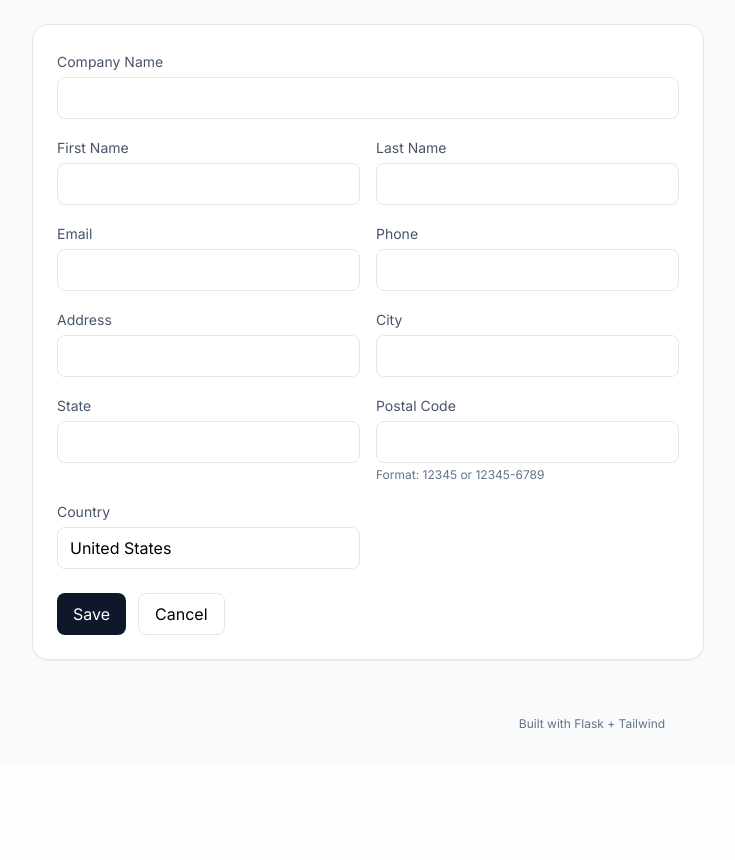
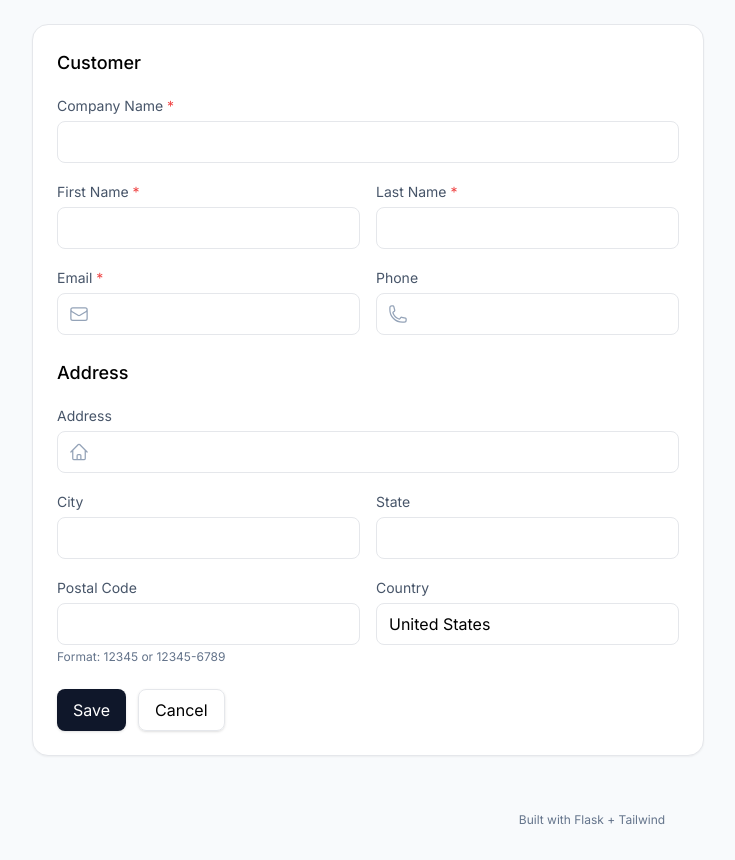
Before and after one commit to hasnakamadan/InvoicingApp, a Flask app: page /customers/new in a window 1280 px wide. Shown: the part 65-925 px from the top of the page, without its empty margins (48-783 px from the left). Before the commit the page ends 794 px from the top, so only its background shows below. Run offline with Flask 3, Linux system fonts and the light colour scheme; some libraries are stand-ins or nearby versions.

Commit message:
Resolve merge conflict in customer form

```diff
--- a/templates/customer_form.html
+++ b/templates/customer_form.html
@@ -2,32 +2,62 @@
 {% block title %}{{ 'Edit' if customer else 'New' }} Customer · Invoicer{% endblock %}
 {% block content %}
 <form method="post" class="bg-white rounded-2xl shadow-sm border p-6 max-w-2xl">
-  <div class="grid md:grid-cols-2 gap-4">
+  <div class="space-y-6">
+    <section>
+      <h2 class="text-lg font-medium mb-4">Customer</h2>
+      <div class="grid grid-cols-1 md:grid-cols-2 gap-4">
         <div class="md:col-span-2">
-      <label class="text-sm text-slate-600">Company Name</label>
-      <input id="company_name" name="company_name" value="{{ request.form.get('company_name', '') }}" class="mt-1 w-full px-3 py-2 rounded-lg border">
+          <label class="text-sm text-slate-600">Company Name <span class="text-red-500">*</span></label>
+          <input id="company_name" required name="company_name" value="{{ customer.company_name if customer }}" class="mt-1 w-full px-3 py-2 rounded-lg border">
           <p data-error-for="company_name" class="text-sm text-rose-600 hidden"></p>
         </div>
         <div>
-      <label class="text-sm text-slate-600">First Name</label>
+          <label class="text-sm text-slate-600">First Name <span class="text-red-500">*</span></label>
           <input required name="first_name" value="{{ customer.first_name if customer }}" class="mt-1 w-full px-3 py-2 rounded-lg border">
         </div>
         <div>
-      <label class="text-sm text-slate-600">Last Name</label>
+          <label class="text-sm text-slate-600">Last Name <span class="text-red-500">*</span></label>
           <input required name="last_name" value="{{ customer.last_name if customer }}" class="mt-1 w-full px-3 py-2 rounded-lg border">
         </div>
         <div>
-      <label class="text-sm text-slate-600">Email</label>
-      <input id="email" required type="email" name="email" value="{{ customer.email if customer }}" class="mt-1 w-full px-3 py-2 rounded-lg border">
+          <label class="text-sm text-slate-600">Email <span class="text-red-500">*</span></label>
+          <div class="mt-1 relative">
+            <div class="pointer-events-none absolute inset-y-0 left-0 flex items-center pl-3">
+              <svg class="h-5 w-5 text-slate-400" viewBox="0 0 24 24" fill="none" stroke="currentColor">
+                <path stroke-linecap="round" stroke-linejoin="round" stroke-width="1.5" d="M21.75 6.75V17.25C21.75 18.4926 20.7426 19.5 19.5 19.5H4.5C3.25736 19.5 2.25 18.4926 2.25 17.25V6.75M21.75 6.75C21.75 5.50736 20.7426 4.5 19.5 4.5H4.5C3.25736 4.5 2.25 5.50736 2.25 6.75M21.75 6.75V6.99271C21.75 7.77405 21.3447 8.49945 20.6792 8.90894L13.1792 13.5243C12.4561 13.9694 11.5439 13.9694 10.8208 13.5243L3.32078 8.90894C2.65535 8.49945 2.25 7.77405 2.25 6.99271V6.75" />
+              </svg>
+            </div>
+            <input id="email" required type="email" name="email" value="{{ customer.email if customer }}" class="w-full rounded-lg border py-2 pl-10 pr-3">
+          </div>
           <p data-error-for="email" class="text-sm text-rose-600 hidden"></p>
         </div>
         <div>
           <label class="text-sm text-slate-600">Phone</label>
-      <input name="phone" value="{{ customer.phone if customer }}" class="mt-1 w-full px-3 py-2 rounded-lg border">
+          <div class="mt-1 relative">
+            <div class="pointer-events-none absolute inset-y-0 left-0 flex items-center pl-3">
+              <svg class="h-5 w-5 text-slate-400" viewBox="0 0 24 24" fill="none" stroke="currentColor">
+                <path stroke-linecap="round" stroke-linejoin="round" stroke-width="1.5" d="M2.25 6.75C2.25 15.0343 8.96573 21.75 17.25 21.75H19.5C20.7426 21.75 21.75 20.7426 21.75 19.5V18.1284C21.75 17.6121 21.3987 17.1622 20.8979 17.037L16.4747 15.9312C16.0355 15.8214 15.5734 15.9855 15.3018 16.3476L14.3316 17.6412C14.05 18.0166 13.563 18.1827 13.1223 18.0212C9.81539 16.8098 7.19015 14.1846 5.97876 10.8777C5.81734 10.437 5.98336 9.94998 6.3588 9.6684L7.65242 8.69818C8.01453 8.4266 8.17861 7.96445 8.06883 7.52533L6.96304 3.10215C6.83783 2.60133 6.38785 2.25 5.87163 2.25H4.5C3.25736 2.25 2.25 3.25736 2.25 4.5V6.75Z" />
+              </svg>
             </div>
-    <div>
+            <input name="phone" value="{{ customer.phone if customer }}" class="w-full rounded-lg border py-2 pl-10 pr-3">
+          </div>
+        </div>
+      </div>
+    </section>
+
+    <section>
+      <h2 class="text-lg font-medium mb-4">Address</h2>
+      <div class="grid grid-cols-1 md:grid-cols-2 gap-4">
+        <div class="md:col-span-2">
           <label class="text-sm text-slate-600">Address</label>
-      <input name="address" value="{{ customer.address if customer }}" class="mt-1 w-full px-3 py-2 rounded-lg border">
+          <div class="mt-1 relative">
+            <div class="pointer-events-none absolute inset-y-0 left-0 flex items-center pl-3">
+              <svg class="h-5 w-5 text-slate-400" viewBox="0 0 24 24" fill="none" stroke="currentColor">
+                <path stroke-linecap="round" stroke-linejoin="round" stroke-width="1.5" d="M2.25 12L11.2045 3.04549C11.6438 2.60615 12.3562 2.60615 12.7955 3.04549L21.75 12M4.5 9.75V19.875C4.5 20.4963 5.00368 21 5.625 21H9.75V16.125C9.75 15.5037 10.2537 15 10.875 15H13.125C13.7463 15 14.25 15.5037 14.25 16.125V21H18.375C18.9963 21 19.5 20.4963 19.5 19.875V9.75M8.25 21H16.5" />
+              </svg>
+            </div>
+            <input name="address" value="{{ customer.address if customer }}" class="w-full rounded-lg border py-2 pl-10 pr-3">
+          </div>
         </div>
         <div>
           <label class="text-sm text-slate-600">City</label>
@@ -52,9 +82,12 @@
           </datalist>
         </div>
       </div>
-  <div class="mt-6 flex gap-3">
-    <button class="px-4 py-2 rounded-lg bg-slate-900 text-white">Save</button>
-    <a class="px-4 py-2 rounded-lg border" href="{{ url_for('customers') }}">Cancel</a>
+    </section>
+
+    <div class="flex gap-3">
+      <button class="px-4 py-2 rounded-lg bg-slate-900 text-white shadow hover:bg-slate-800">Save</button>
+      <a class="px-4 py-2 rounded-lg border shadow hover:bg-slate-50" href="{{ url_for('customers') }}">Cancel</a>
+    </div>
   </div>
 </form>
 <script src="{{ url_for('static', filename='js/customer_form.js') }}"></script>
```
Lines whose indentation alone changed are shown as unchanged.
